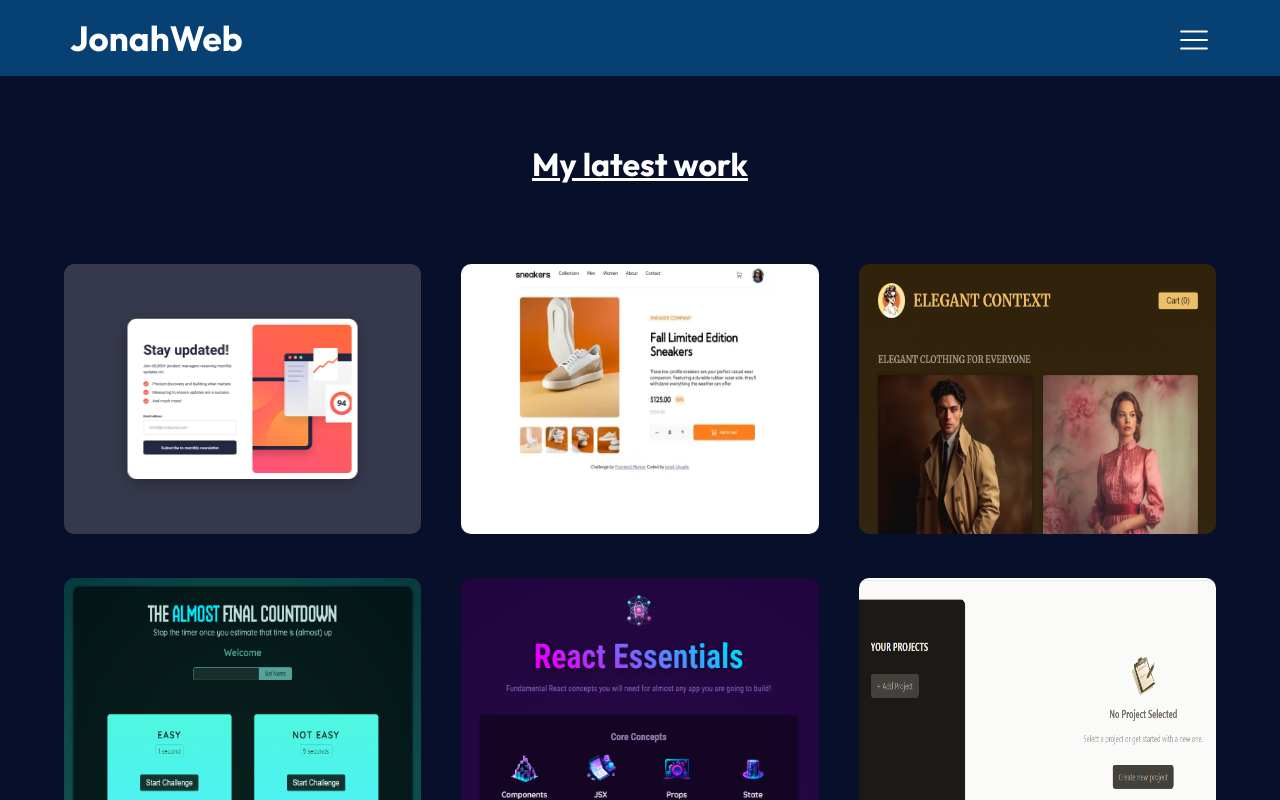
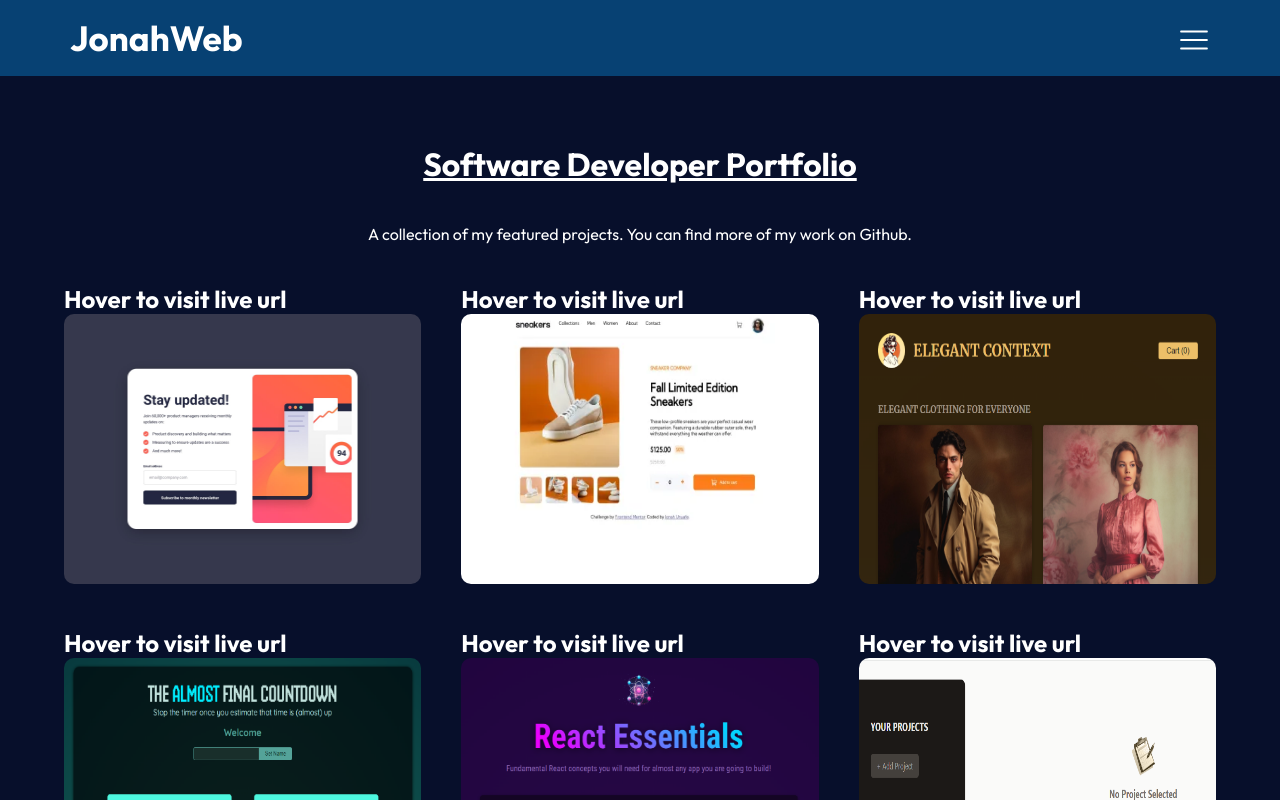
Before and after one commit to jonahunuafe/portfolio-react, a React (Vite) app: page /work in a window 1280 px wide. Shown: the top 800 px of the page. Built offline with nearby package versions, Linux system fonts and the light colour scheme.

Commit message:
styled layer and added live url template to mywork component

```diff
--- a/src/components/MyWork/MyWork.jsx
+++ b/src/components/MyWork/MyWork.jsx
@@ -1,4 +1,5 @@
 import React from 'react';
+import { Link } from 'react-router-dom';
 import styles from "./MyWork.module.css";
 import { mywork_data } from '../data';
 import { FaArrowRight } from "react-icons/fa"
@@ -6,13 +7,19 @@ import { FaArrowRight } from "react-icons/fa"
 const MyWork = () => {
   return (
       <div className={styles.myWork}>
-         <h1>My latest work</h1>
+         <h1>Software Developer Portfolio</h1>
+         <p>
+            A collection of my featured projects. You can find more of my work on Github.
+         </p>
          <div className={styles.myWorkContainer}>
             {mywork_data.map((recentWork, index) => (
-               <div className={styles.imageContainer}>
-                  <img key={index} src={recentWork.w_img} alt="project images" />
-                  <div className={styles.layer}>
-                     <h3>{recentWork.w_name}</h3>
+               <div>
+                  <h2>Hover to visit live url</h2>
+                  <div className={styles.imageContainer}>
+                     <img key={index} src={recentWork.w_img} alt="project images" />
+                     <div className={styles.layer}>
+                        <h3>{recentWork.w_name}</h3>
+                     </div>
                   </div>
                </div>
             ))}
--- a/src/components/MyWork/MyWork.module.css
+++ b/src/components/MyWork/MyWork.module.css
@@ -53,7 +53,6 @@
 }
 
 .layer {
-   background: transparent;
    height: 100%;
    width: 100%;
    border-radius: 10px;
@@ -102,7 +101,7 @@
    }
 
    .myWork h1 {
-      margin-bottom: 40px;
+      margin-bottom: 0px;
    }
 
    .showMore {
--- a/src/components/Navbar/Navbar.module.css
+++ b/src/components/Navbar/Navbar.module.css
@@ -6,9 +6,9 @@
    position: fixed;
    top: 0;
    width: 100%;
-   /* margin: 1rem 2rem; */
    padding-top: 1rem;
    padding-bottom: 1rem;
+   z-index: 10;
 }
 
 .navbar h1 {
```
